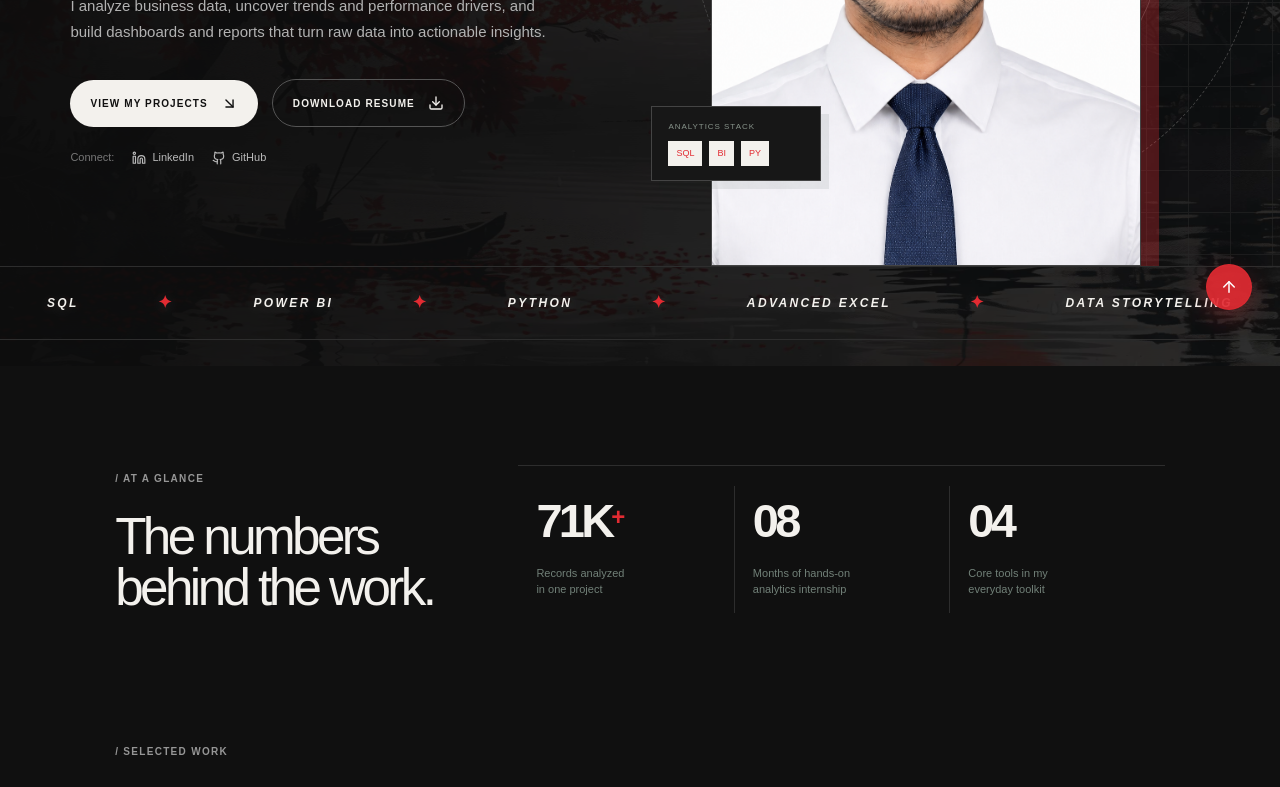
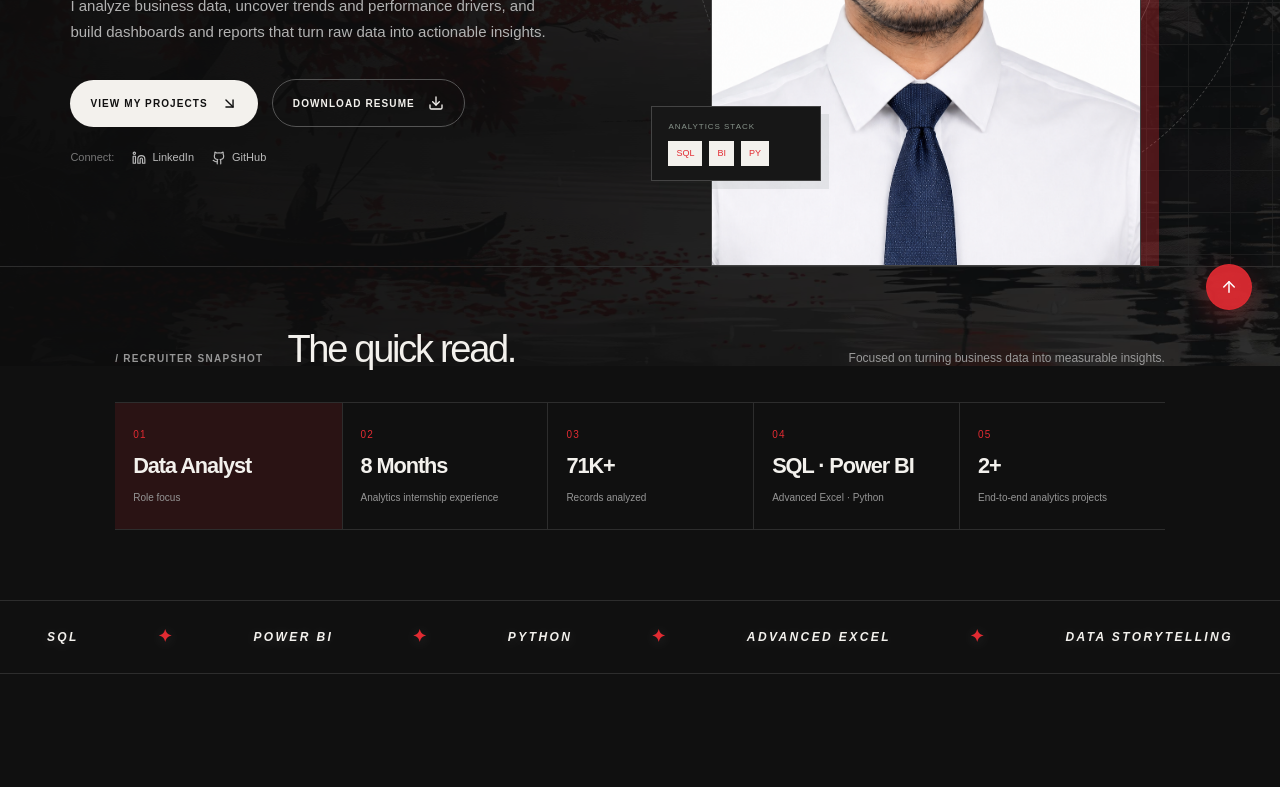
Before and after one commit to AnkitRauthan1441/AI-Project, a Next.js app: page / in a window 1280 px wide. Shown: the part 462-1249 px from the top of the page. Built offline with nearby package versions, Linux system fonts and the light colour scheme.

Commit message:
Commit by Ideavo AI

```diff
--- a/src/app/globals.css
+++ b/src/app/globals.css
@@ -24,6 +24,15 @@ a { color:inherit; text-decoration:none; }
 .project-card:hover .project-chart img { transform:scale(1.04); }
 .chart-bars, .chart-line, .chart-axis { display:none; }
 nextjs-portal { display:none !important; }
+.snapshot-heading { display:block; }.snapshot-heading p { margin-top:12px; }.snapshot-grid { grid-template-columns:1fr 1fr; }.snapshot-card { border-left:0; border-bottom:1px solid var(--line); }.snapshot-card:nth-child(odd) { border-right:1px solid var(--line); }
+@media (min-width:801px) { .snapshot-heading { display:flex; }.snapshot-heading p { margin-top:0; }.snapshot-grid { grid-template-columns:1.1fr repeat(4,1fr); }.snapshot-card { border-left:1px solid var(--line); border-bottom:0; }.snapshot-card:first-child { border-left:0; }.snapshot-card:nth-child(odd) { border-right:0; } }
+.recruiter-snapshot { padding-top:54px; padding-bottom:70px; border-top:1px solid var(--line); }
+.snapshot-heading { display:flex; align-items:baseline; gap:24px; margin-bottom:24px; }
+.snapshot-heading h2 { margin:0; font-size:clamp(24px,3vw,38px); letter-spacing:-.06em; }
+.snapshot-heading p { margin:0 0 0 auto; color:#999; font-size:12px; }
+.snapshot-grid { display:grid; grid-template-columns:1.1fr repeat(4,1fr); border-top:1px solid var(--line); border-bottom:1px solid var(--line); }
+.snapshot-card { min-height:126px; padding:20px 18px; border-left:1px solid var(--line); display:flex; flex-direction:column; justify-content:center; gap:8px; transition:background .3s ease, transform .3s ease, border-color .3s ease; }
+.snapshot-card:first-child { border-left:0; }.snapshot-card:hover { background:rgba(226,43,50,.1); border-color:#555; transform:translateY(-4px); }.snapshot-index { color:var(--orange); font-size:10px; letter-spacing:.12em; }.snapshot-card strong { color:#f3f1ed; font-size:clamp(17px,1.7vw,23px); letter-spacing:-.05em; }.snapshot-card span:last-child { color:#969696; font-size:10px; line-height:1.4; }.snapshot-primary { background:rgba(226,43,50,.12); }
 
 /* Interaction polish */
 .nav-shell { position:sticky; top:0; background:color-mix(in srgb,var(--cream) 88%,transparent); backdrop-filter:blur(14px); }
--- a/src/app/page.tsx
+++ b/src/app/page.tsx
@@ -106,6 +106,17 @@ export default function Home() {
         </div>
       </section>
 
+      <section className="recruiter-snapshot section-wrap" aria-labelledby="snapshot-title">
+        <div className="snapshot-heading"><span className="section-label">/ Recruiter snapshot</span><h2 id="snapshot-title">The quick read.</h2><p>Focused on turning business data into measurable insights.</p></div>
+        <div className="snapshot-grid">
+          <div className="snapshot-card snapshot-primary"><span className="snapshot-index">01</span><strong>Data Analyst</strong><span>Role focus</span></div>
+          <div className="snapshot-card"><span className="snapshot-index">02</span><strong>8 Months</strong><span>Analytics internship experience</span></div>
+          <div className="snapshot-card"><span className="snapshot-index">03</span><strong>71K+</strong><span>Records analyzed</span></div>
+          <div className="snapshot-card"><span className="snapshot-index">04</span><strong>SQL · Power BI</strong><span>Advanced Excel · Python</span></div>
+          <div className="snapshot-card"><span className="snapshot-index">05</span><strong>2+</strong><span>End-to-end analytics projects</span></div>
+        </div>
+      </section>
+
       <section className="ticker" aria-label="Core analytics skills"><span>SQL</span><i>✦</i><span>POWER BI</span><i>✦</i><span>PYTHON</span><i>✦</i><span>ADVANCED EXCEL</span><i>✦</i><span>DATA STORYTELLING</span></section>
 
       <section className="numbers section-wrap" id="about">
```
